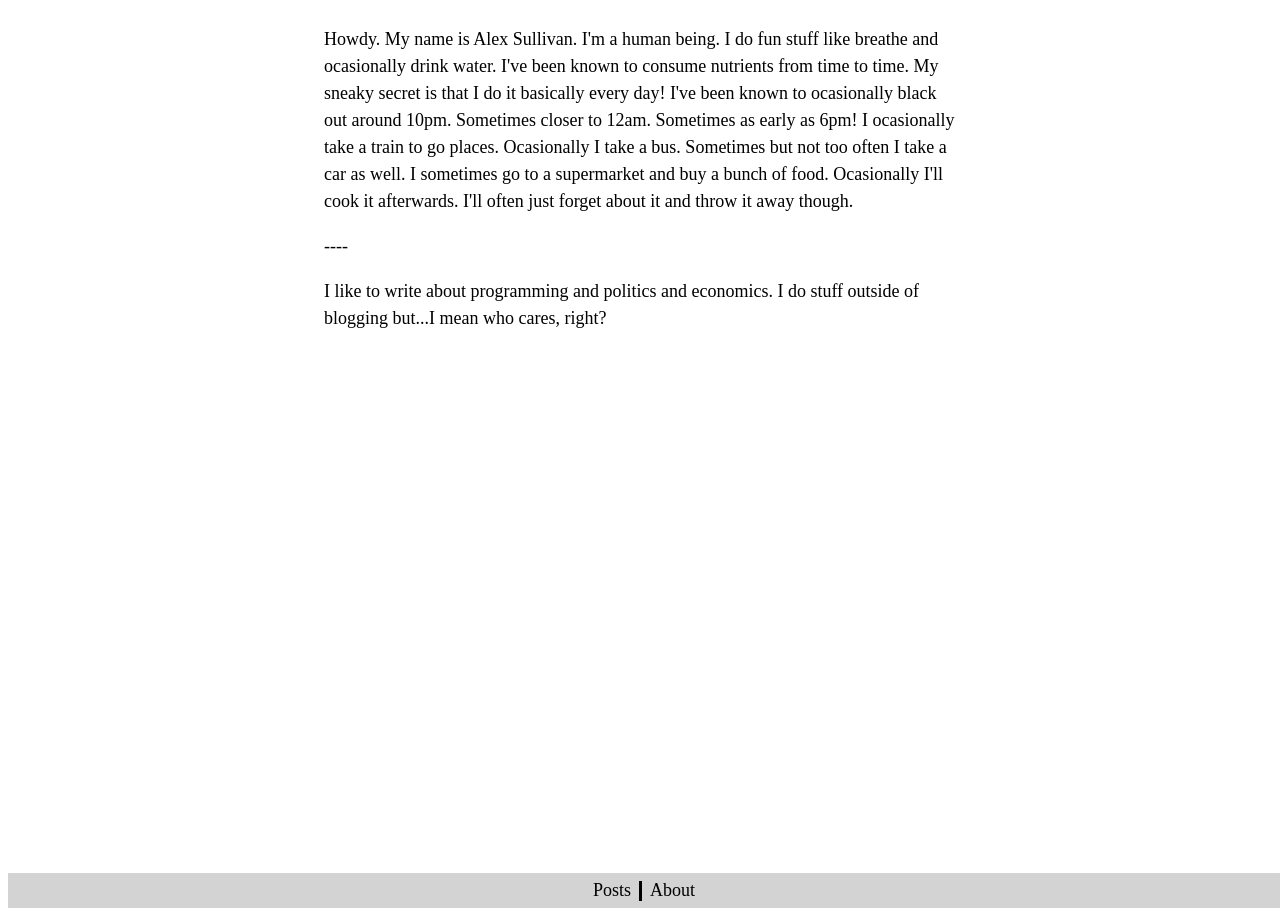
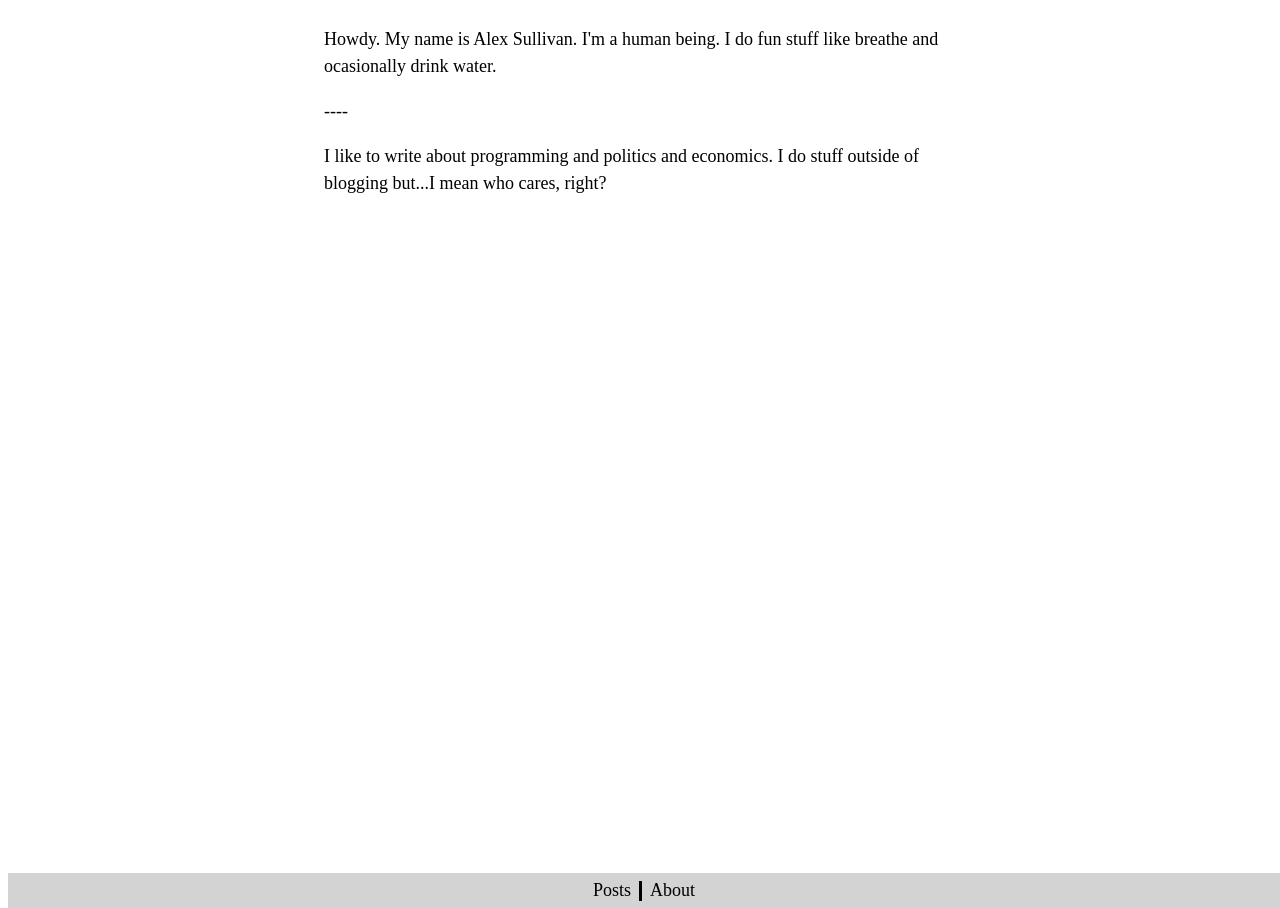
Before and after one commit to alexsullivan114/alexsullivan114.github.io, a Jekyll site: the page built from about.html, in a window 1280 px wide. Built offline with Jekyll 4.4.1, drawn with Linux system fonts in a browser that asks for light colours.

Commit message:
Tweak about me to be less absurd

```diff
--- a/about.html
+++ b/about.html
@@ -6,17 +6,7 @@ layout: wrapper
   <div style="max-width: 50%">
     <p>
     Howdy. My name is Alex Sullivan. I'm a human being. I do fun stuff like breathe
-    and ocasionally drink water. I've been known to consume nutrients from time to
-    time. My sneaky secret is that I do it basically every day!
-
-    I've been known to ocasionally black out around 10pm. Sometimes closer to 12am.
-    Sometimes as early as 6pm!
-
-    I ocasionally take a train to go places. Ocasionally I take a bus. Sometimes but
-    not too often I take a car as well.
-
-    I sometimes go to a supermarket and buy a bunch of food. Ocasionally I'll cook
-    it afterwards. I'll often just forget about it and throw it away though.
+    and ocasionally drink water.
     </p>
 
     <p>
```
